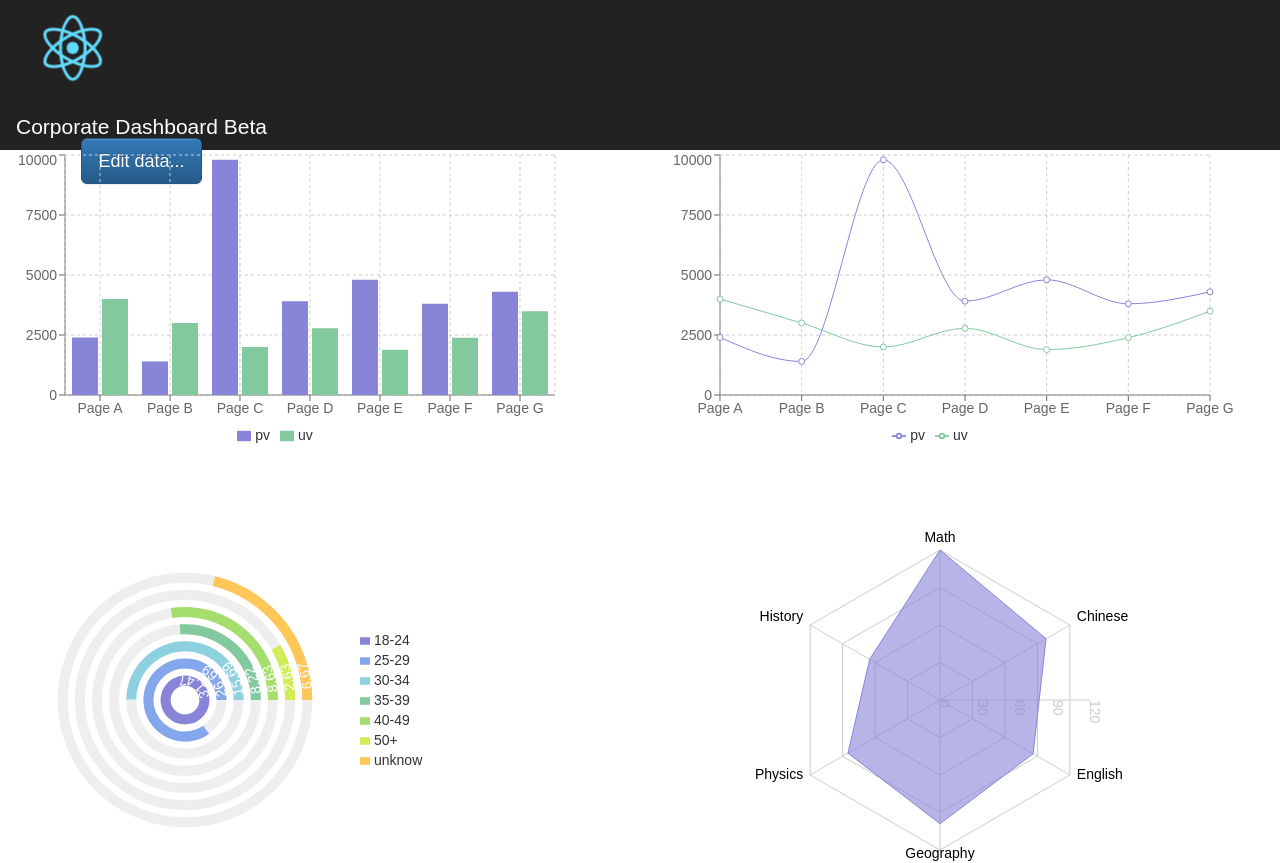
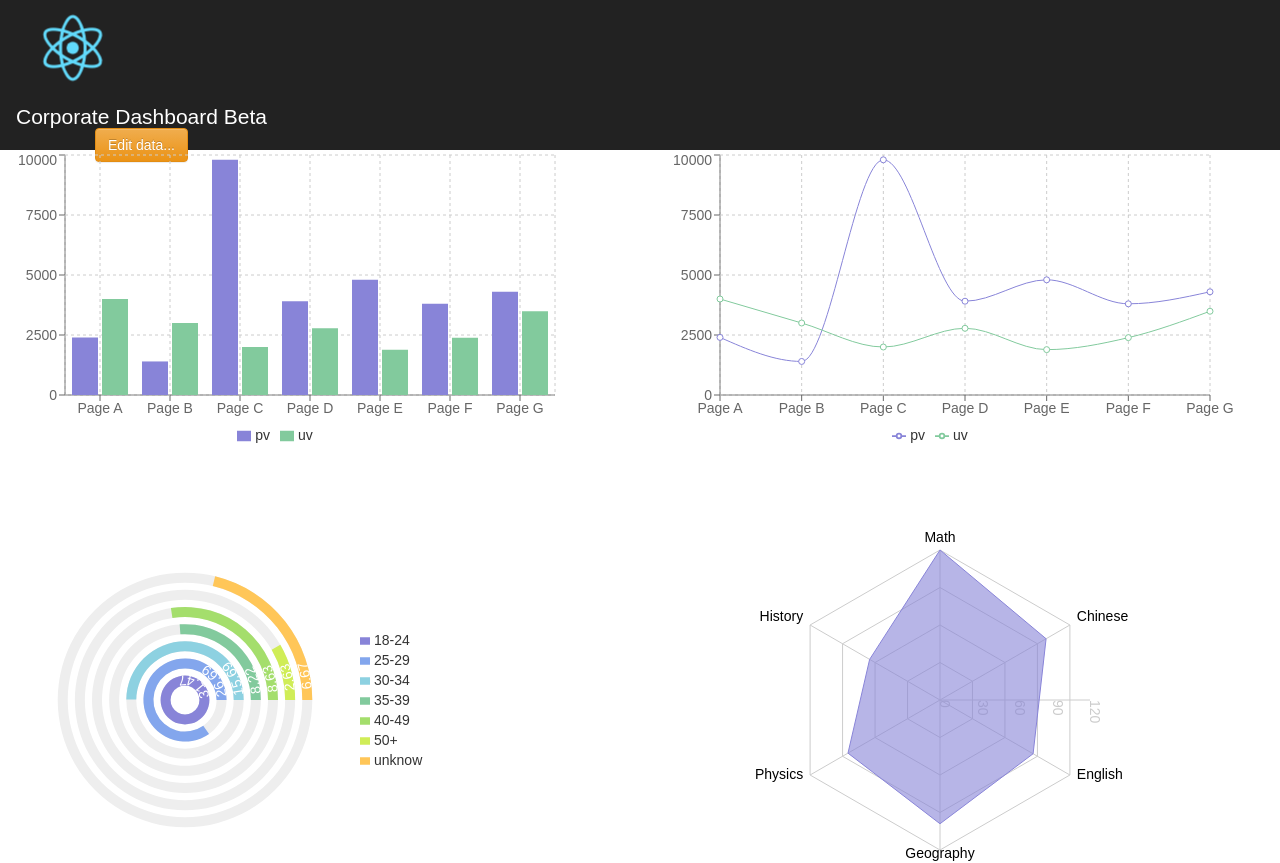
Before and after one commit to chrisacciai/dashboard, a React (Create React App) app: page / in a window 1280 px wide. Shown: the top 863 px of the page. Built offline with nearby package versions, Linux system fonts and the light colour scheme.

Commit message:
title layout

```diff
--- a/src/App.css
+++ b/src/App.css
@@ -31,7 +31,7 @@
 .App-title {
   font-size: 1.5em;
   position: absolute;
-  top: 95px;
+  top: 85px;
   left: 16px;
 }
 
--- a/src/App.js
+++ b/src/App.js
@@ -91,7 +91,7 @@ class App extends Component {
       <div className="App">
         <header className="App-header">
           <img src={logo} className="App-logo" alt="logo" />
-          <h1 className="App-title">Corporate Dashboard Beta<br /><Button bsStyle="primary" bsSize="large">Edit data...</Button></h1>
+          <h1 className="App-title">Corporate Dashboard Beta<br /><Button bsStyle="warning" bsSize="medium">Edit data...</Button></h1>
         </header>
       <div class = "row">
         <div class = "column">
```
